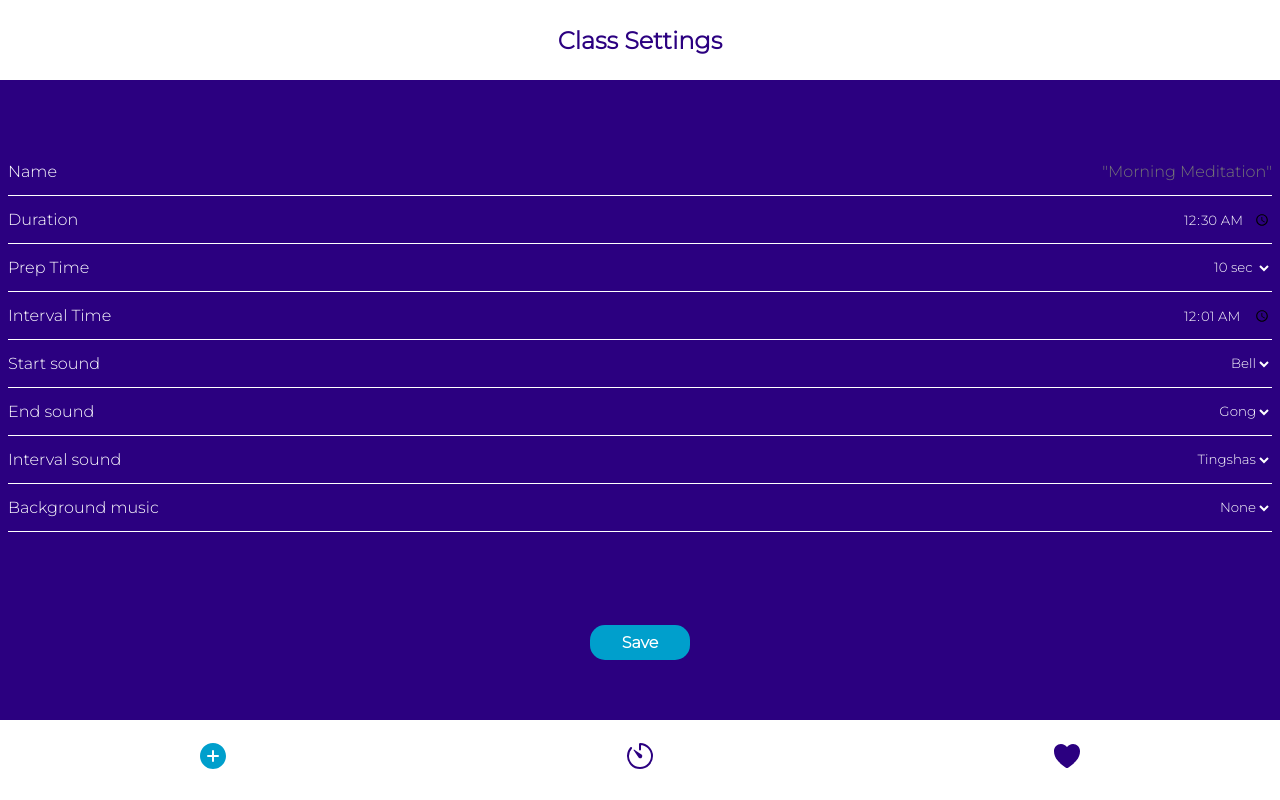
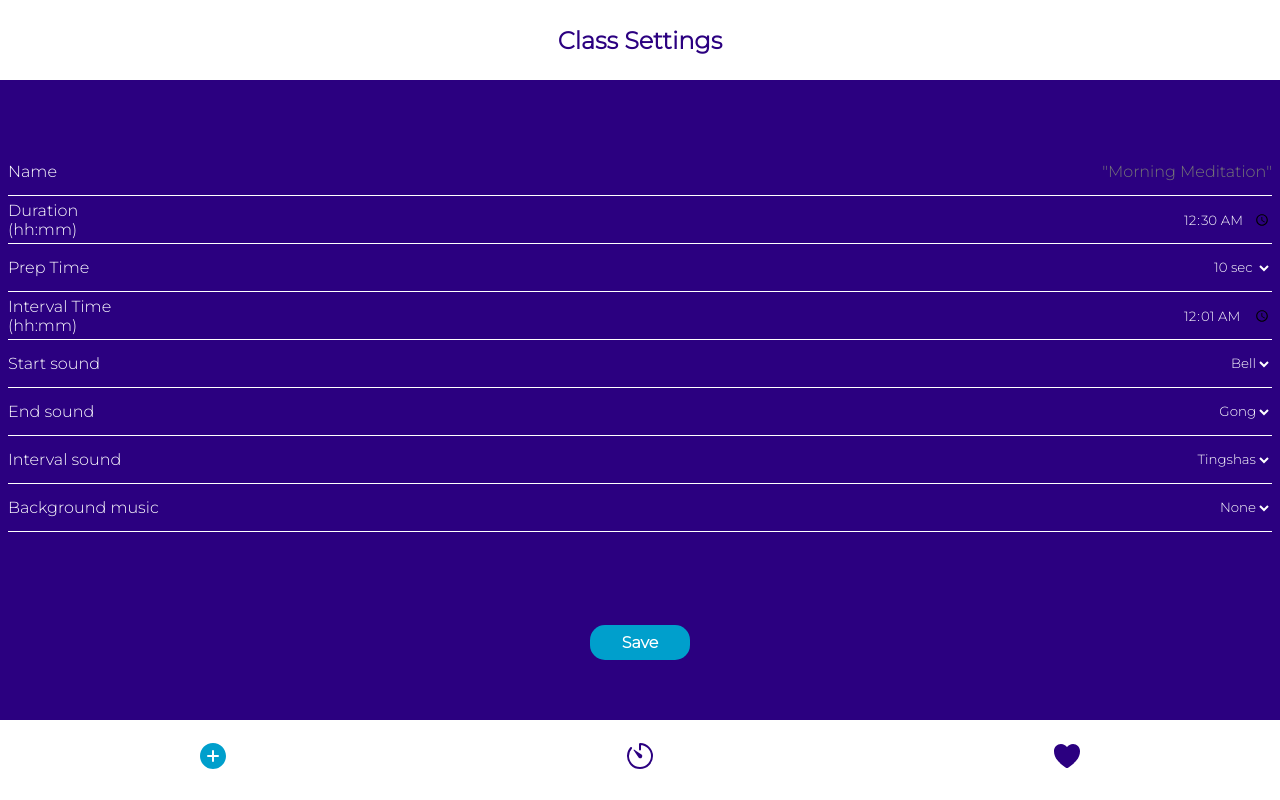
Before and after one commit to adrianammt/interval-timer, a React (Create React App) app: page /create in a window 1280 px wide. Built offline with nearby package versions, Linux system fonts and the light colour scheme.

Commit message:
Include hh:mm in the time input descrptions to make it easier for the user to understand what to input

```diff
--- a/src/components/SettingsForm.js
+++ b/src/components/SettingsForm.js
@@ -58,9 +58,12 @@ export default function SettingsForm() {
           />
         </div>
         <div className="form-component">
+          <div className="form-component__time">
             <label htmlFor="duration" className="input-label">
               Duration
             </label>
+            <p>(hh:mm)</p>
+          </div>
           <input
             type="time"
             name="duration"
@@ -82,9 +85,12 @@ export default function SettingsForm() {
           </select>
         </div>
         <div className="form-component">
+          <div className="form-component__time">
             <label htmlFor="intervalTime" className="input-label">
               Interval Time
             </label>
+            <p>(hh:mm)</p>
+          </div>
           <input
             type="time"
             className="time-select"
```
Lines whose indentation alone changed are shown as unchanged.
